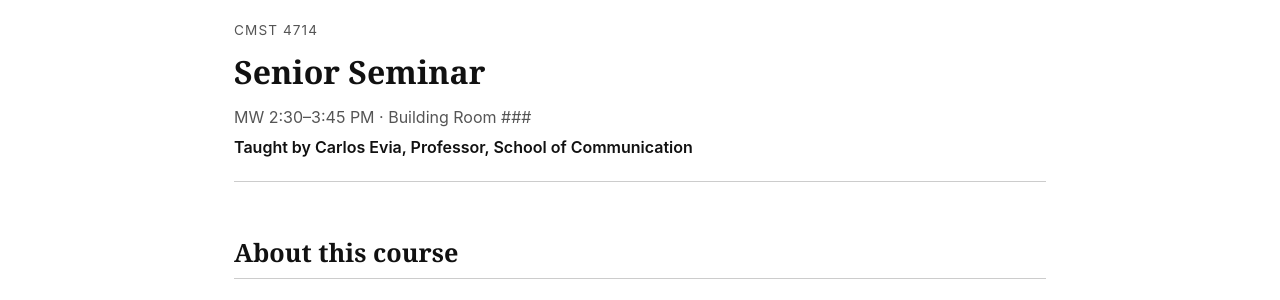
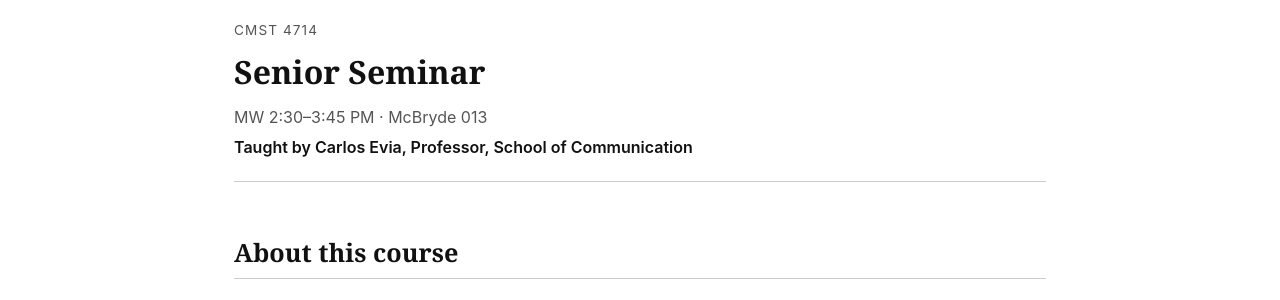
Before and after one commit to lillydonohoe/myawesomesemester, a Jekyll site: the page built from _courses/course-02.md, in a window 1280 px wide. Shown: the part 147-447 px from the top of the page. Built offline with Jekyll 4.4.1, drawn with Linux system fonts in a browser that asks for light colours.

Commit message:
updated location

```diff
--- a/_courses/course-02.md
+++ b/_courses/course-02.md
@@ -3,7 +3,7 @@ course_number: 2
 course_code: "CMST 4714"
 course_title: "Senior Seminar"
 meeting_time: "MW 2:30–3:45 PM"
-location: "Building Room ###"
+location: "McBryde 013"
 instructor_name: "Carlos Evia"
 instructor_title: "Professor"
 instructor_department: "School of Communication"
```
